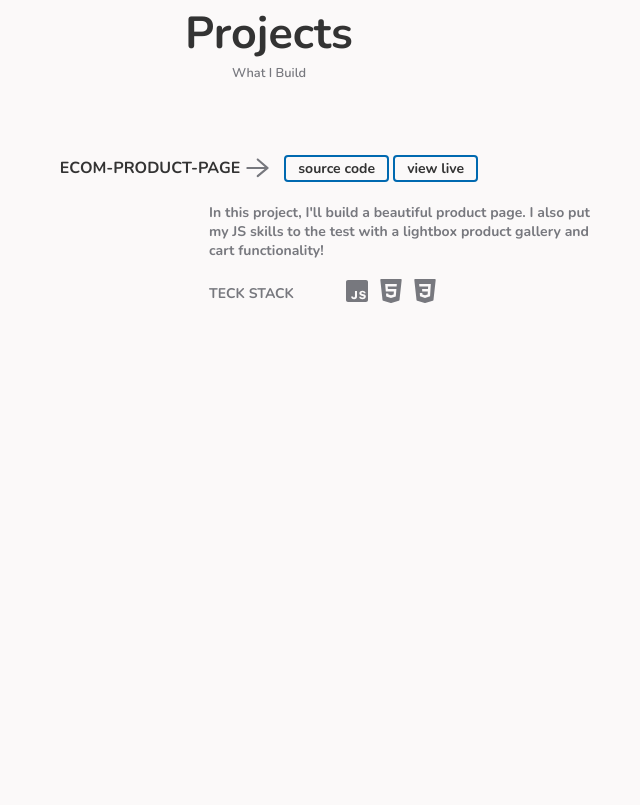
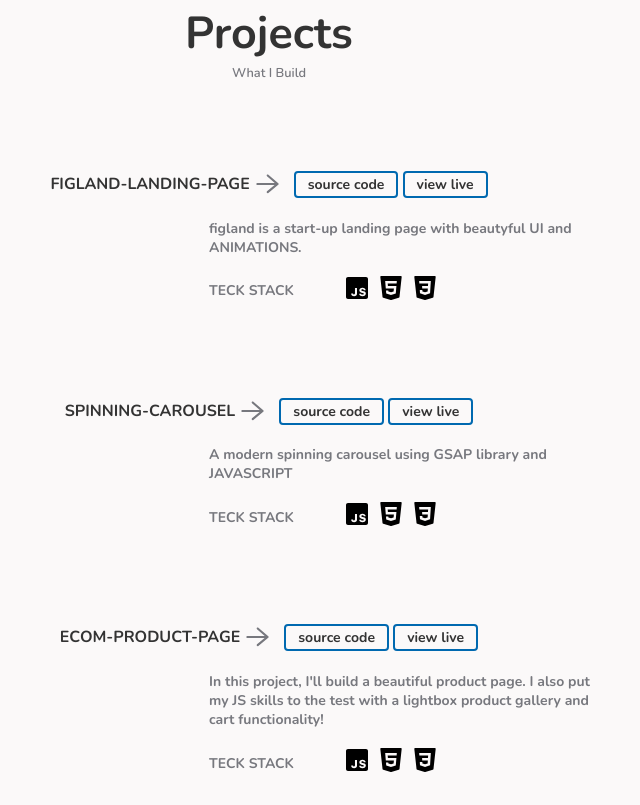
Before and after one commit to adii1203/PERSONAL-PORTFOLIO-WEBSITE, a plain HTML site: page index.html in a window 1280 px wide. Shown: the part 1495-2300 px from the top of the page, without its empty margins (371-1011 px from the left). Before the commit the page ends 1831 px from the top, so only its background shows below. Drawn offline with nearby package versions, Linux system fonts and the light colour scheme.

Commit message:
projects complete

```diff
--- a/css/style.css
+++ b/css/style.css
@@ -393,6 +393,10 @@ svg{
     margin-top: 4em;
 }
 
+.project__row{
+    margin-top: 5rem;
+}
+
 .project__title{
     display: flex;
     align-items: center;
--- a/index.html
+++ b/index.html
@@ -213,35 +213,9 @@
             <p>What I Build</p>
         </div>
         <div class="project__wrapper">
-            <div class="project__row">
-                <div class="project__title">
-                    <p>ECOM-PRODUCT-PAGE</p>
-                    <?xml version="1.0" encoding="UTF-8"?>
-                    <svg width="44px" height="44px" version="1.1" viewBox="0 0 700 700" xmlns="http://www.w3.org/2000/svg" xmlns:xlink="http://www.w3.org/1999/xlink">
-                     <g>
-                      <path d="m471.57 270.35-104.77 123.99v-276.74c0-9.2773-7.5195-16.801-16.801-16.801-9.2773 0-16.801 7.5195-16.801 16.801v273.31l-99.031-120.39c-5.8906-7.1641-16.48-8.2031-23.648-2.2969-7.1641 5.8906-8.1914 16.477-2.2969 23.648l129.83 157.84c3.1641 3.8477 7.875 6.0938 12.863 6.125h0.11328c4.9453 0 9.6445-2.1797 12.828-5.9531l133.37-157.84c5.9922-7.0898 5.1016-17.684-1.9805-23.676-7.1055-5.9922-17.703-5.0898-23.68 1.9883z"/>
-                     </g>
-                    </svg>
-                    <div class="project__link">
-                    <a href="">source code</a>
-                    <a href="">view live</a>
-                    </div>
-                </div>
-                <div class="project__subtitle">
-                    <p>In this project, I'll build a beautiful product page. I also put my JS skills to the test with a lightbox product gallery and cart functionality!</p>
-                    <div id="tech-stack">
-                        <p>TECK STACK</p>
-                        <div>
-                            <?xml version="1.0"?><svg xmlns="http://www.w3.org/2000/svg"  viewBox="0 0 30 30" width="30px" height="30px">    <path d="M24,4H6C4.895,4,4,4.895,4,6v18c0,1.105,0.895,2,2,2h18c1.105,0,2-0.895,2-2V6C26,4.895,25.105,4,24,4z M15,20.38 c0,1.777-1.09,2.773-2.9,2.773c-1.788,0-2.927-1.045-2.927-2.735h1.937c0.005,0.627,0.379,1.023,0.957,1.023 c0.594,0,0.913-0.374,0.913-1.078v-5.365H15V20.38z M20.481,23.153c-2.009,0-3.273-0.946-3.307-2.476H19.1 c0.049,0.578,0.626,0.946,1.463,0.946c0.754,0,1.272-0.363,1.272-0.886c0-0.44-0.347-0.677-1.255-0.858l-1.045-0.209 c-1.453-0.275-2.201-1.067-2.201-2.316c0-1.552,1.244-2.57,3.158-2.57c1.86,0,3.147,1.007,3.18,2.476h-1.865 c-0.044-0.561-0.578-0.952-1.289-0.952c-0.709,0-1.176,0.336-1.176,0.864c0,0.435,0.352,0.688,1.188,0.853l1.022,0.198 c1.569,0.303,2.273,1.012,2.273,2.272C23.826,22.152,22.561,23.153,20.481,23.153z"/></svg>
-
-                            <?xml version="1.0"?><svg xmlns="http://www.w3.org/2000/svg"  viewBox="0 0 30 30" width="30px" height="30px">    <path d="M25.428,3.333C25.238,3.121,24.967,3,24.683,3H5.317C5.033,3,4.762,3.121,4.572,3.333c-0.19,0.212-0.28,0.495-0.249,0.777 l2.202,19.823c0.044,0.403,0.329,0.74,0.719,0.851l7.48,2.137c0.09,0.026,0.183,0.039,0.275,0.039s0.185-0.013,0.275-0.039 l7.48-2.137c0.39-0.111,0.674-0.448,0.719-0.851L25.676,4.11C25.708,3.828,25.618,3.545,25.428,3.333z M20.629,10.43h-8.93 l0.212,2.542h8.503l-0.638,7.51L15.003,22l-0.047-0.015l-4.72-1.505L9.978,17.42h2.312l0.101,1.189l2.637,0.581l2.591-0.582 l0.275-3.213h-8.09L9.178,8h11.659L20.629,10.43z"/></svg>
-
-                            <?xml version="1.0"?><svg xmlns="http://www.w3.org/2000/svg"  viewBox="0 0 30 30" width="30px" height="30px"><path d="M25.428,3.333C25.238,3.121,24.967,3,24.683,3H5.317C5.033,3,4.762,3.121,4.572,3.333c-0.19,0.212-0.28,0.495-0.249,0.777 l2.202,19.823c0.044,0.403,0.329,0.74,0.719,0.851l7.48,2.137c0.09,0.026,0.183,0.039,0.275,0.039s0.185-0.013,0.275-0.039 l7.48-2.137c0.39-0.111,0.674-0.448,0.719-0.851L25.676,4.11C25.708,3.828,25.618,3.545,25.428,3.333z M20.516,13.074l-0.446,7.285 l-5.038,1.647l-5.038-1.647l-0.191-3.484h2.55l0.064,1.584l2.615,0.887l2.615-0.887l0.191-2.85h-5.612l-0.127-2.534h5.867 l0.191-2.534H9.356L9.165,8.006h11.67L20.516,13.074z"/></svg>
-                        </div>
-                    </div>
-                </div>
-            </div>
+            <!-- dynemicly adding projrcts -->
         </div>
     </section>
+    <script type="module" src="script.js"></script>
 </body>
 </html>
--- /dev/null
+++ b/project.js
@@ -0,0 +1,64 @@
+ export const projects = [
+    {
+        title: 'FIGLAND-LANDING-PAGE',
+        desc: `figland is a start-up landing page with beautyful UI and ANIMATIONS.`,
+        sourceCode:'https://github.com/adii1203/figland-landing-page',
+        live:'https://spectacular-malabi-10bad1.netlify.app/',
+        teckStack:[
+            {
+                tech: 'javascript',
+                img:'./icons/icons8-javascript.svg'
+            },
+            {
+                tech: 'html',
+                img:'./icons/icons8-html-5.svg'
+            },
+            {
+                tech: 'css',
+                img:'./icons/icons8-css3.svg'
+            }
+        ],
+    },
+
+    {
+        title: 'SPINNING-CAROUSEL',
+        desc: `A modern spinning carousel using GSAP library and JAVASCRIPT`,
+        sourceCode:'https://github.com/adii1203/spinning-carousel',
+        live:'https://starlit-starlight-15a9a6.netlify.app/',
+        teckStack:[
+            {
+                tech: 'javascript',
+                img:'./icons/icons8-javascript.svg'
+            },
+            {
+                tech: 'html',
+                img:'./icons/icons8-html-5.svg'
+            },
+            {
+                tech: 'css',
+                img:'./icons/icons8-css3.svg'
+            }
+        ],
+    },
+
+    {
+        title: 'ECOM-PRODUCT-PAGE',
+        desc: `In this project, I'll build a beautiful product page. I also put my JS skills to the test with a lightbox product gallery and cart functionality!`,
+        sourceCode:'https://github.com/adii1203/ECOM-PRODUCT-PAGE',
+        live:'https://netlify.app',
+        teckStack:[
+            {
+                tech: 'javascript',
+                img:'./icons/icons8-javascript.svg'
+            },
+            {
+                tech: 'html',
+                img:'./icons/icons8-html-5.svg'
+            },
+            {
+                tech: 'css',
+                img:'./icons/icons8-css3.svg'
+            }
+        ],
+    },
+]
--- a/script.js
+++ b/script.js
@@ -1,6 +1,58 @@
 const menu = document.querySelector('.menu');
 const navbarList = document.querySelector('.navbar__list')
+const project = document.querySelector('.project__wrapper')
+import { projects } from "./project.js";
 
 menu.addEventListener('click',()=>{
     navbarList.classList.toggle('show')
 })
+
+
+// console.log(projects);
+
+function projectHtml(){
+    let Html = ''
+
+    projects.forEach((project)=>{
+        let stack = ''
+        project.teckStack.forEach((item)=>{
+            stack += `
+                <img alt="${item.tech}" src="${item.img}">
+                `
+        })
+
+        Html += `
+            <div class="project__row">
+                <div class="project__title">
+                    <p>${project.title}</p>
+                    <?xml version="1.0" encoding="UTF-8"?>
+                    <svg width="44px" height="44px" version="1.1" viewBox="0 0 700 700" xmlns="http://www.w3.org/2000/svg" xmlns:xlink="http://www.w3.org/1999/xlink">
+                     <g>
+                      <path d="m471.57 270.35-104.77 123.99v-276.74c0-9.2773-7.5195-16.801-16.801-16.801-9.2773 0-16.801 7.5195-16.801 16.801v273.31l-99.031-120.39c-5.8906-7.1641-16.48-8.2031-23.648-2.2969-7.1641 5.8906-8.1914 16.477-2.2969 23.648l129.83 157.84c3.1641 3.8477 7.875 6.0938 12.863 6.125h0.11328c4.9453 0 9.6445-2.1797 12.828-5.9531l133.37-157.84c5.9922-7.0898 5.1016-17.684-1.9805-23.676-7.1055-5.9922-17.703-5.0898-23.68 1.9883z"/>
+                     </g>
+                    </svg>
+                    <div class="project__link">
+                    <a href="${project.sourceCode}" target="_blank">source code</a>
+                    <a href="${project.live}"  target="_blank">view live</a>
+                    </div>
+                </div>
+                <div class="project__subtitle">
+                    <p>${project.desc}</p>
+                    <div id="tech-stack">
+                        <p>TECK STACK</p>
+                        <div>
+                            ${stack}
+                        </div>
+                    </div>
+                </div>
+            </div>
+        `
+    })
+    return Html
+}
+
+function renderProjects (){
+    project.innerHTML = projectHtml()
+}
+
+renderProjects()
```
